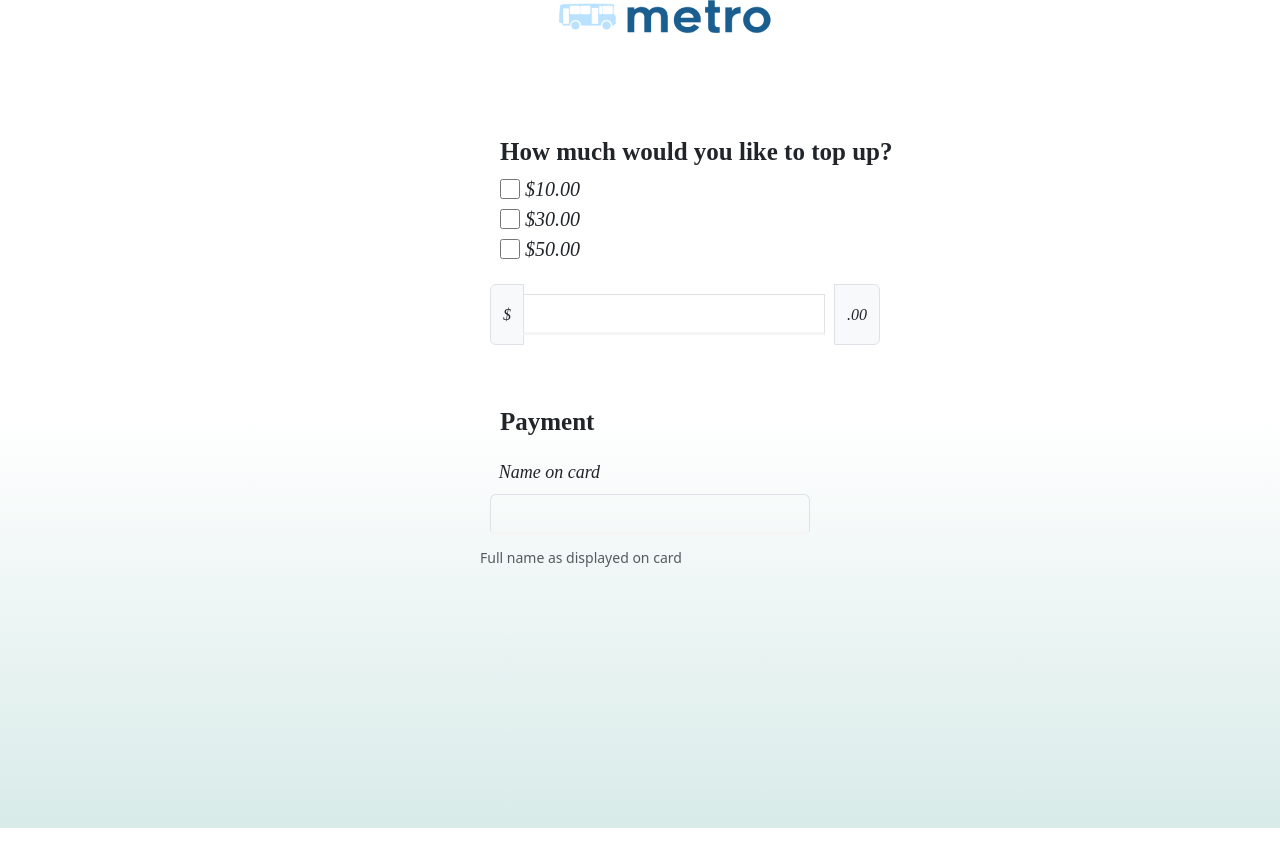
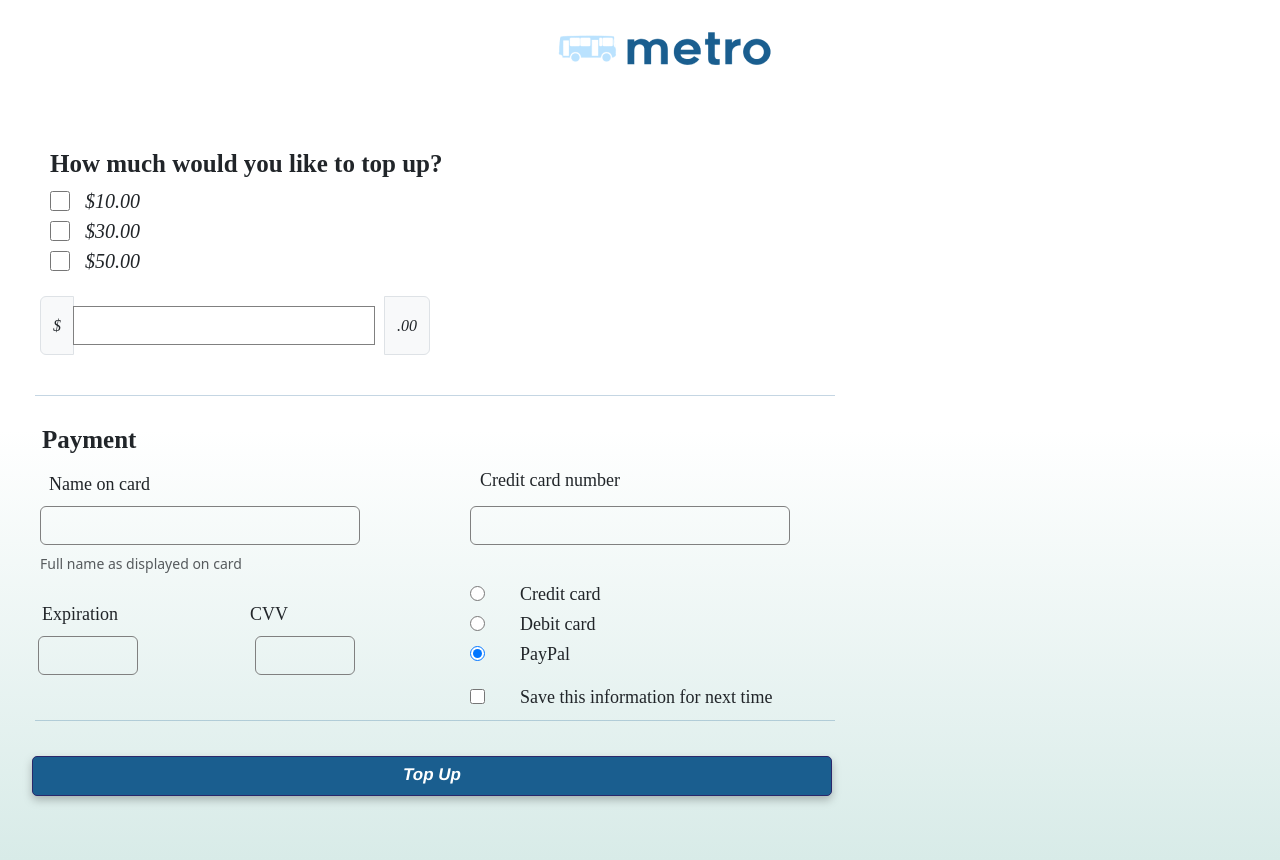
Before and after one commit to ianTevesAcc/203CPD, a Flask app: page /top_up in a window 1280 px wide. Before the commit the page ends 828 px from the top, so only its background shows below. Run offline with Flask 3, Linux system fonts and the light colour scheme.

Commit message:
Top up page API is mostly done, will update after getting feedback, next step is to connect database which will be done later on.
Minor changes made to other codes to be more organize

```diff
--- a/static/script.js
+++ b/static/script.js
@@ -14,3 +14,22 @@
 
 // Add an event listener to the login button
 document.getElementById("loginButton").addEventListener("click", handleLogin);
+
+(() => {
+  'use strict'
+
+  // Fetch all the forms we want to apply custom Bootstrap validation styles to
+  const forms = document.querySelectorAll('.needs-validation')
+
+  // Loop over them and prevent submission
+  Array.from(forms).forEach(form => {
+    form.addEventListener('submit', event => {
+      if (!form.checkValidity()) {
+        event.preventDefault()
+        event.stopPropagation()
+      }
+
+      form.classList.add('was-validated')
+    }, false)
+  })
+})()
--- a/static/styles.css
+++ b/static/styles.css
@@ -75,13 +75,13 @@
 margin: 10px;
 font-weight: 500;
 font-size: 18px;
-border-bottom: 3px solid #F5F5F5;
 background-color: transparent;
+border-color: gray;
 
-color: #FFFFFF;
+color: black;
 }
 
-button[type="LogIn"] {
+.login_button {
 position: absolute;
 width: 130px;
 height: 40px;
@@ -96,7 +96,7 @@
 border: 1px solid #2A286A;
 border-radius: 5px;
 
-font-family: 'Poppins', monospace;
+font-family: Helvetica;
 font-style: italic;
 font-weight: 700;
 font-size: 15px;
@@ -105,9 +105,10 @@
 color: #FFFFFF;
 }
 
-button[type="LogIn"]:hover {
-  background-color: #45a049;
+.login_button:hover {
+background-color: cadetblue;
 }
+
 
 
 .register_card {
@@ -195,7 +196,7 @@
 font-size: 18px;
 }
 
-button[type="submit"] {
+.register_button {
 position: absolute;
 width: 130px;
 height: 40px;
@@ -210,7 +211,7 @@
 border: 1px solid #2A286A;
 border-radius: 5px;
 
-font-family: 'Poppins', monospace;
+font-family: Helvetica;
 font-style: italic;
 font-weight: 700;
 font-size: 15px;
@@ -220,9 +221,11 @@
 
 }
 
-button[type="submit"]:hover {
-    background-color: #45a049;
+.register_button:hover {
+ color: cadetblue;
 }
+
+
 
 
 /*top up page*/
@@ -275,7 +278,7 @@
 position: absolute;
 width: 130px;
 height: 40px;
-left: 450px;
+left: 460px;
 top: 197px;
 }
 
@@ -297,7 +300,7 @@
 position: absolute;
 width: 130px;
 height: 40px;
-left: 450px;
+left: 460px;
 top: 227px;
 }
 
@@ -319,7 +322,7 @@
 position: absolute;
 width: 130px;
 height: 40px;
-left: 450px;
+left: 460px;
 top: 257px;
 }
 .topUp-add-in {
@@ -347,14 +350,14 @@
 position: absolute;
 width: 130px;
 height: 40px;
-left: 500px;
-top: 430px;
+left: 480px;
+top: 420px;
 }
 
 
 .cc-label {
 font-family: "PT Sans";
-font-style: italic ;
+font-style: normal ;
 font-weight: 520;
 font-size: 18px;
 line-height: 16px;
@@ -366,10 +369,246 @@
 top: 480px;
 }
 
-.cc-form {
+.cc-form-name {
 position: absolute;
 width: 320px;
 height: 40px;
 left: 480px;
 top: 500px;
 }
+
+.TopUp-choices {
+position: absolute;
+width: 320px;
+height: 40px;
+left: -450px;
+top: -20px;
+}
+
+.payment_name {
+position: absolute;
+width: 320px;
+height: 40px;
+left: -450px;
+top: -20px;
+}
+
+.text-body-secondary {
+ position: absolute;
+width: 320px;
+height: 40px;
+left: 10px;
+top: 57px;
+}
+
+.cc-number-label {
+font-family: "PT Sans";
+font-style: normal ;
+font-weight: 520;
+font-size: 18px;
+line-height: 16px;
+
+position: absolute;
+width: 320px;
+height: 40px;
+left: 300px;
+top: 456px;
+}
+
+.cc-form-num {
+position: absolute;
+width: 320px;
+height: 40px;
+left: 460px;
+top: 480px;
+}
+
+.cc-expiration-label {
+font-family: "PT Sans";
+font-style: normal ;
+font-weight: 520;
+font-size: 18px;
+line-height: 16px;
+
+position: absolute;
+width: 320px;
+height: 40px;
+left: -202px;
+top: 590px;
+}
+
+.cc-form-expiration {
+position: absolute;
+width: 100px;
+height: 40px;
+left: 28px;
+top: 610px;
+}
+
+.cc-cv-label {
+font-family: "PT Sans";
+font-style: normal ;
+font-weight: 520;
+font-size: 18px;
+line-height: 16px;
+
+position: absolute;
+width: 320px;
+height: 40px;
+left: -32px;
+top: 590px;
+}
+
+.cc-form-cvv {
+position: absolute;
+width: 100px;
+height: 40px;
+left: 245px;
+top: 610px;
+}
+
+.credit-form-check {
+position: absolute;
+width: 100px;
+height: 100px;
+left: 500px;
+top: 610px;
+}
+
+.credit-card-input {
+position: absolute;
+width: 15px;
+height: 15px;
+left: -30px;
+top: -40px;
+}
+
+.credit-card-label {
+font-family: "PT Sans";
+font-style: normal ;
+font-weight: 520;
+font-size: 18px;
+line-height: 16px;
+white-space: nowrap;
+
+position: absolute;
+width: 15px;
+height: 15px;
+left: 20px;
+top: -40px;
+}
+
+.debit-card-input {
+position: absolute;
+width: 15px;
+height: 15px;
+left: 470px;
+top: 600px;
+}
+
+.debit-card-label {
+font-family: "PT Sans";
+font-style: normal ;
+font-weight: 520;
+font-size: 18px;
+line-height: 16px;
+white-space: nowrap;
+
+position: absolute;
+width: 15px;
+height: 15px;
+left: 520px;
+top: 600px;
+}
+
+.paypal-input {
+position: absolute;
+width: 15px;
+height: 15px;
+left: 470px;
+top: 630px;
+}
+
+.paypal-label {
+font-family: "PT Sans";
+font-style: normal ;
+font-weight: 520;
+font-size: 18px;
+line-height: 16px;
+white-space: nowrap;
+
+position: absolute;
+width: 15px;
+height: 15px;
+left: 520px;
+top: 630px;
+}
+
+.save-info-input {
+position: absolute;
+width: 15px;
+height: 15px;
+left: 470px;
+top: 673px;
+}
+
+.save-info-label {
+font-family: "PT Sans";
+font-style: normal ;
+font-weight: 520;
+font-size: 18px;
+line-height: 16px;
+white-space: nowrap;
+
+position: absolute;
+width: 15px;
+height: 15px;
+left: 520px;
+top: 673px;
+}
+
+.line1 {
+position: absolute;
+width: 800px;
+height: 15px;
+left: 35px;
+top: 355px;
+color: #1A5E8F;
+}
+
+.line2 {
+position: absolute;
+width: 800px;
+height: 15px;
+left: 35px;
+top: 680px;
+color: #1A5E8F;
+}
+
+.topUp_button {
+position: absolute;
+width: 800px;
+height: 40px;
+left: 32px;
+top: 740px;
+
+filter: drop-shadow(0px 4px 4px rgba(0, 0, 0, 0.25));
+box-sizing: border-box;
+padding-bottom: 3px;
+
+background: #1A5E8F;
+border: 1px solid #2A286A;
+border-radius: 5px;
+
+font-family: Helvetica;
+font-style: italic;
+font-weight: 700;
+font-size: 17px;
+line-height: 18px;
+
+color: #FFFFFF;
+}
+
+.topUp_button:hover {
+ background-color: cadetblue;
+}
--- a/templates/topUpCard.html
+++ b/templates/topUpCard.html
@@ -4,17 +4,21 @@
     <meta charset="UTF-8">
     <meta name="viewport" content="width=device-width, initial-scale=1">
     <link href="https://cdn.jsdelivr.net/npm/bootstrap@5.3.0-alpha3/dist/css/bootstrap.min.css" rel="stylesheet" integrity="sha384-KK94CHFLLe+nY2dmCWGMq91rCGa5gtU4mk92HdvYe+M/SXH301p5ILy+dN9+nJOZ" crossorigin="anonymous">
-    <title>Top Up Credit</title>
     <link rel="stylesheet" type="text/css" href="{{ url_for('static', filename='styles.css') }}">
-</head>
+    <script src="{{ url_for('static', filename='script.js') }}"></script>
+
+
+<title>Top Up Credit</title>
+
 
 <div class="metro_logo(topUp)"></div>
 
 <body class="topUp_background">
-<h4 class="topUp_prompt">How much would you like to top up?</h4>
+
 
 <container class="TopUp-choices">
 <div class="Top-Up-form-check">
+  <h4 class="topUp_prompt">How much would you like to top up?</h4>
   <input class="Top-Up-input1" type="checkbox" value="" id="flexCheck10">
   <label class="Top-Up-label1" for="flexCheck10">
     $10.00
@@ -38,13 +42,14 @@
 </div>
 </container>
 
-<h1 class="Payment">Payment</h1>
 
+<container class="payment_name">
 <div class="row gy-3">
+    <h1 class="Payment">Payment</h1>
     <div class="col-md-9">
     <label for="cc-name" class="cc-label">Name on card</label>
 
-    <div class="cc-form">
+    <div class="cc-form-name">
     <input type="text" class="form-control" id="cc-name" placeholder="" required>
     <small class="text-body-secondary">Full name as displayed on card</small>
     </div>
@@ -54,11 +59,75 @@
         </div>
 </div>
     </div>
+</container>
+
+<hr class="my-4 line1">
+
+<div class="col-md-9">
+<label for="cc-number" class="cc-number-label">Credit card number</label>
+
+<div class="cc-form-num" >
+<input type="text" class="form-control" id="cc-number" placeholder="" required>
+</div>
+
+    <div class="invalid-feedback">
+                Credit card number is required
+    </div>
+</div>
+
+<div class="col-md-3">
+<label for="cc-expiration" class="cc-expiration-label">Expiration</label>
+
+<div class="cc-form-expiration">
+<input type="text" class="form-control" id="cc-expiration" placeholder="" required>
+</div>
+
+    <div class="invalid-feedback">
+                Expiration date required
+    </div>
+</div>
+
+<div class="col-md-3">
+<label for="cc-cvv" class="cc-cv-label">CVV</label>
+
+<div class="cc-form-cvv">
+<input type="text" class="form-control" id="cc-cvv" placeholder="" required>
+</div>
+    <div class="invalid-feedback">
+                Security code required
+    </div>
+</div>
+
+<div class="my-3">
+     <div class="credit-form-check">
+        <input id="credit" name="paymentMethod" type="radio" class="credit-card-input" checked required>
+              <label class="credit-card-label" for="credit">Credit card</label>
+     </div>
+
+     <div class="debit-form-check">
+        <input id="debit" name="paymentMethod" type="radio" class="debit-card-input" required>
+        <label class="debit-card-label" for="debit">Debit card</label>
+     </div>
+
+     <div class="paypal-form-check">
+       <input id="paypal" name="paymentMethod" type="radio" class="paypal-input" checked required>
+       <label class="paypal-label" for="paypal">PayPal</label>
+     </div>
+</div>
+
+<div class="save-cc-form-check">
+    <input type="checkbox" class="save-info-input" id="save-info">
+    <label class="save-info-label" for="save-info">Save this information for next time</label>
+</div>
+
+<hr class="my-4 line2">
+
+
+<button type="submit" class="topUp_button">Top Up</button>
 
 
 
 
-
-<script src="https://cdn.jsdelivr.net/npm/bootstrap@5.3.0-alpha3/dist/js/bootstrap.bundle.min.js" integrity="sha384-ENjdO4Dr2bkBIFxQpeoTz1HIcje39Wm4jDKdf19U8gI4ddQ3GYNS7NTKfAdVQSZe" crossorigin="anonymous"></script>
+ <script src="https://cdn.jsdelivr.net/npm/bootstrap@5.3.0-alpha3/dist/js/bootstrap.bundle.min.js" integrity="sha384-ENjdO4Dr2bkBIFxQpeoTz1HIcje39Wm4jDKdf19U8gI4ddQ3GYNS7NTKfAdVQSZe" crossorigin="anonymous"></script>
 </body>
 </html>
```
Also changed, not shown: templates/login.html (+11 -6 lines), templates/register.html (+5 -3 lines).
